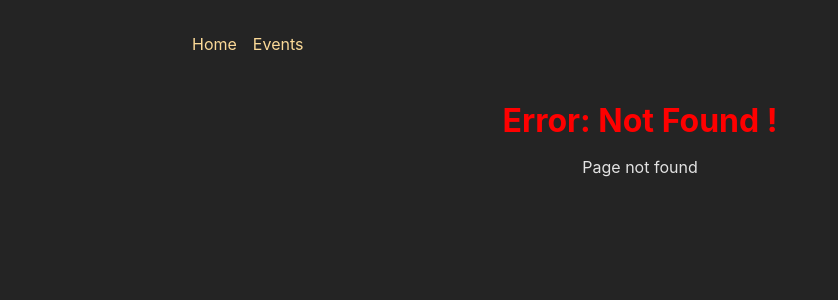
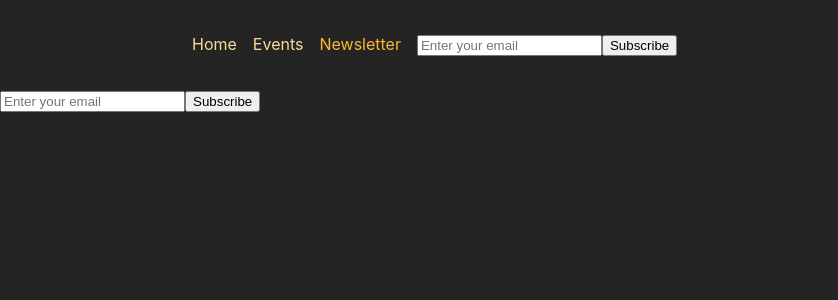
Before and after one commit to Mo3wadIbrahim/react-router-app, a React (Vite) app: page /newsletter in a window 1280 px wide. Before the commit this address had no page. Shown: the top 300 px of the page, without its empty margins (0-838 px from the left). Built offline with nearby package versions, Linux system fonts and the light colour scheme.

Commit message:
App Update

```diff
--- a/src/App.jsx
+++ b/src/App.jsx
@@ -34,6 +34,8 @@ import MainLayout from "./components/pages/MainLayout";
 import EventsLayout from "./components/pages/EventsLayout";
 import ErrorPage from "./components/pages/ErrorPage";
 import { action as manipulateEventAction } from "./components/EventForm.jsx";
+import NewsLetterPage from "./components/pages/NewsLetterPage.jsx";
+import { action as newsLetterAction } from "./components/NewsLetter.jsx";
 const router = createBrowserRouter([
   {
     path: "/",
@@ -46,9 +48,13 @@ const router = createBrowserRouter([
         element: <HomePage />,
       },
       {
+        path: "newsletter",
+        element: <NewsLetterPage />,
+        action: newsLetterAction,
+      },
+      {
         path: "events",
         element: <EventsLayout />,
-
         children: [
           {
             index: true,
--- a/src/components/MainNavigation.jsx
+++ b/src/components/MainNavigation.jsx
@@ -1,5 +1,6 @@
 import classes from "./MainNavigation.module.css";
 import { NavLink } from "react-router-dom";
+import NewsLetter from "../components/NewsLetter.jsx";
 
 function MainNavigation() {
   return (
@@ -28,6 +29,20 @@ function MainNavigation() {
               Events
             </NavLink>
           </li>
+          <li>
+            <NavLink
+              className={({ isActive }) =>
+                isActive ? classes.active : undefined
+              }
+              end
+              to="newsletter"
+            >
+              Newsletter
+            </NavLink>
+          </li>
+          <li>
+            <NewsLetter />
+          </li>
         </ul>
       </nav>
     </header>
--- /dev/null
+++ b/src/components/NewsLetter.jsx
@@ -0,0 +1,27 @@
+import { useEffect } from "react";
+import { useFetcher } from "react-router-dom";
+export default function NewsLetter() {
+  const fetcher = useFetcher();
+  const { data, state } = fetcher;
+  useEffect(() => {
+    if (state === "idle" && data && data.message) {
+      alert(data.message);
+    }
+  }, [state, data]);
+  return (
+    <fetcher.Form method="post" action="/newsletter">
+      <input type="email" placeholder="Enter your email" required />
+      <button type="submit">Subscribe</button>
+    </fetcher.Form>
+  );
+}
+
+// eslint-disable-next-line react-refresh/only-export-components
+export function action() {
+  return new Response(JSON.stringify({ message: "Subscribed successfully!" }), {
+    status: 200,
+    headers: {
+      "Content-Type": "application/json",
+    },
+  });
+}
--- /dev/null
+++ b/src/components/pages/NewsLetterPage.jsx
@@ -0,0 +1,5 @@
+import NewsLetter from "../NewsLetter.jsx";
+
+export default function NewsLetterPage() {
+  return <NewsLetter />;
+}
```
